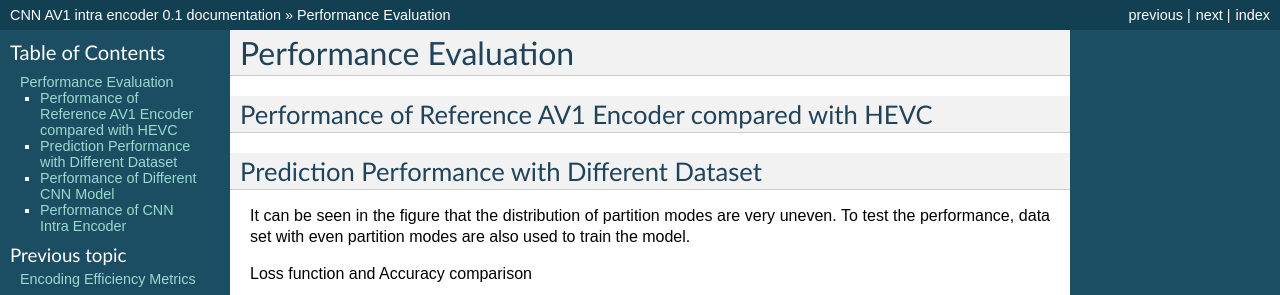
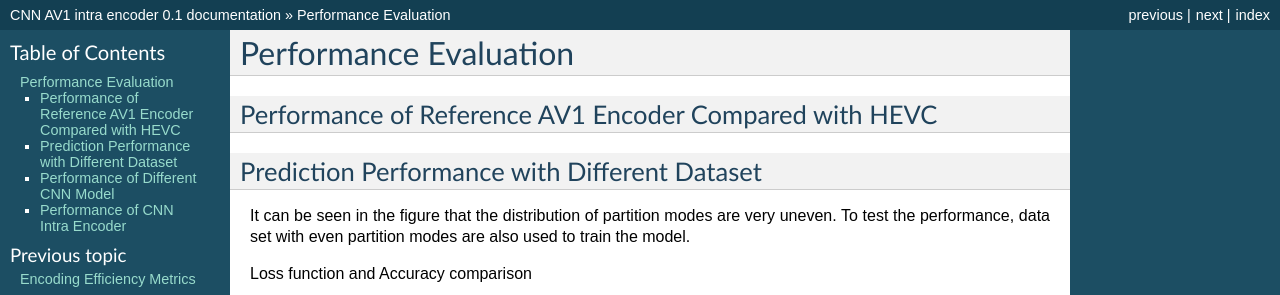
Before and after one commit to epadam/CNN-AV1-intra-encoder, a Sphinx documentation site: the page built from source/performance.rst, in a window 1280 px wide. Shown: the top 295 px of the page. Built offline with Sphinx 7.4.7, drawn with Linux system fonts in a browser that asks for light colours.

```diff
--- a/source/performance.rst
+++ b/source/performance.rst
@@ -2,7 +2,7 @@ Performance Evaluation
 ===============================================
 
 ==========================================================
-Performance of Reference AV1 Encoder compared with HEVC
+Performance of Reference AV1 Encoder Compared with HEVC
 ==========================================================
 
 
```
